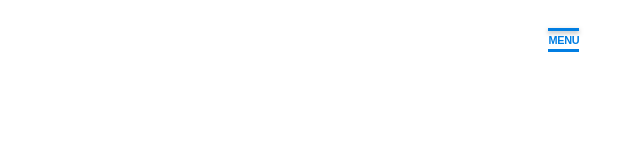
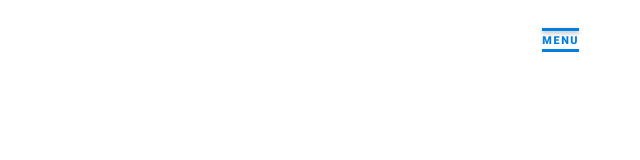
Before and after one commit to DragomirVladimir/end_tb, a plain HTML site: page index.html in a window 1280 px wide. Shown: the full height of the page, 640-1280 px from the left. Drawn offline with Linux system fonts and the light colour scheme.

Commit message:
Update app.css

```diff
--- a/css/app.css
+++ b/css/app.css
@@ -219,6 +219,7 @@ body {
 
 button {
   cursor: pointer;
+  font: inherit;
 }
 
 .preloader {
@@ -426,7 +427,7 @@ button {
   color: #017ee2;
   font-size: 0.68rem;
   font-weight: 900;
-  letter-spacing: -0.02rem;
+  letter-spacing: 0.1rem;
   text-transform: uppercase;
   transition: color 0.2s ease;
   z-index: 100;
```
